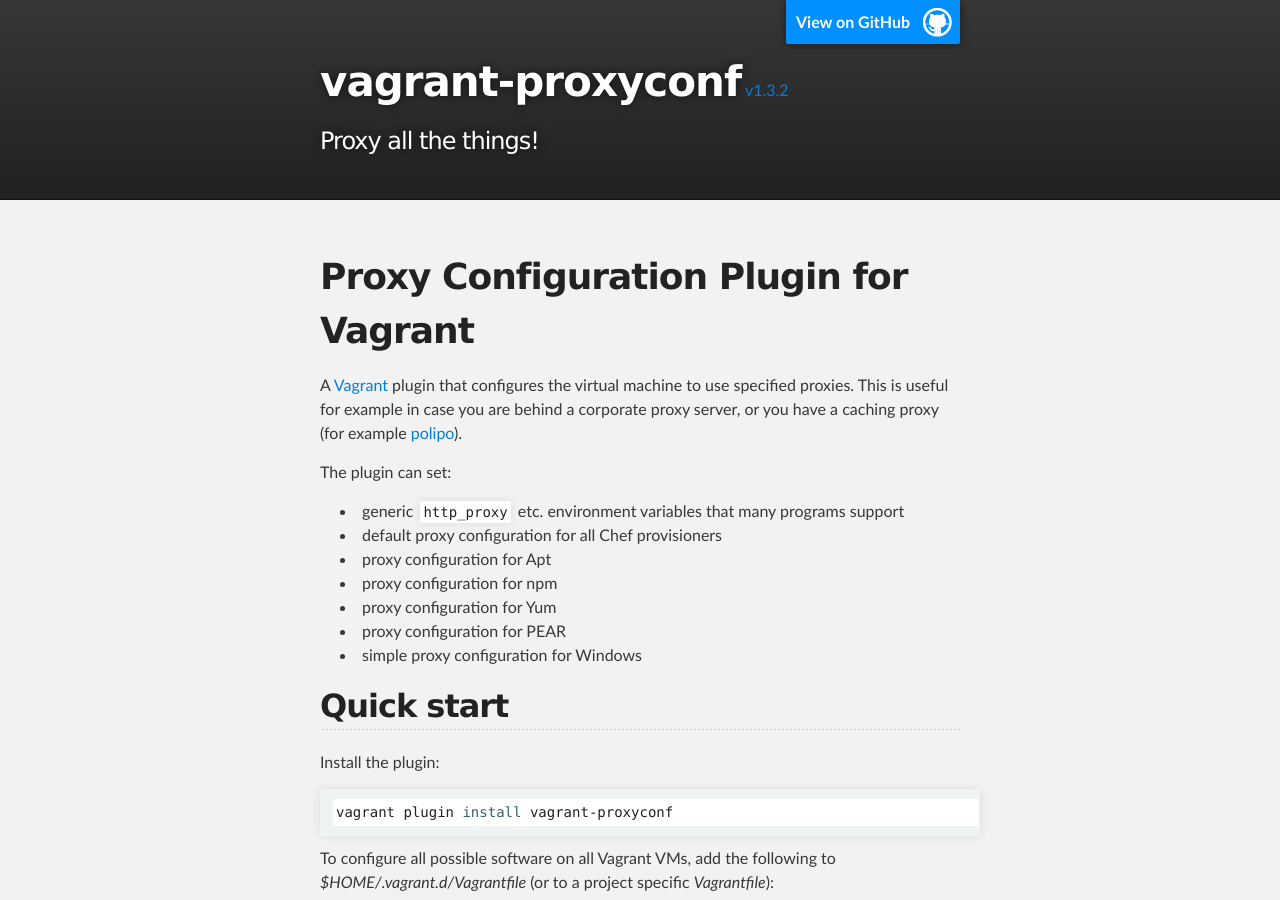
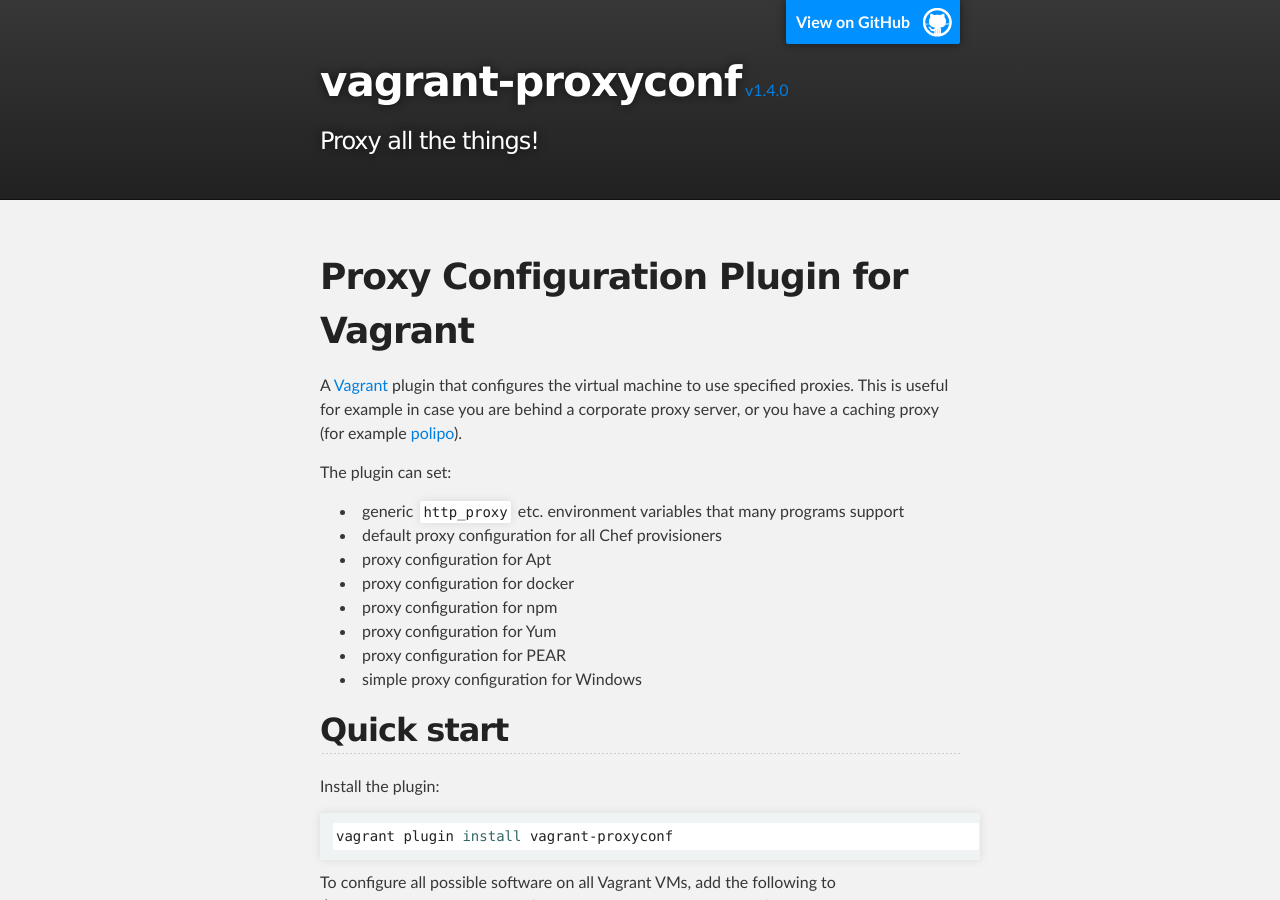
Before and after one commit to tmatilai/vagrant-proxyconf, a Jekyll site: the page built from index.md, in a window 1280 px wide and 900 px high. Built offline with Jekyll 4.4.1, drawn with Linux system fonts in a browser that asks for light colours; Markdown is read by kramdown in place of the engine named in the settings.

Commit message:
Update for v1.4.0 from rev 7e7496b

```diff
--- a/index.md
+++ b/index.md
@@ -1,6 +1,6 @@
 ---
 layout: index
-latest_release: v1.3.2
+latest_release: v1.4.0
 ---
 # Proxy Configuration Plugin for Vagrant
 
@@ -25,6 +25,7 @@
 * generic `http_proxy` etc. environment variables that many programs support
 * default proxy configuration for all Chef provisioners
 * proxy configuration for Apt
+* proxy configuration for docker
 * proxy configuration for npm
 * proxy configuration for Yum
 * proxy configuration for PEAR
```
